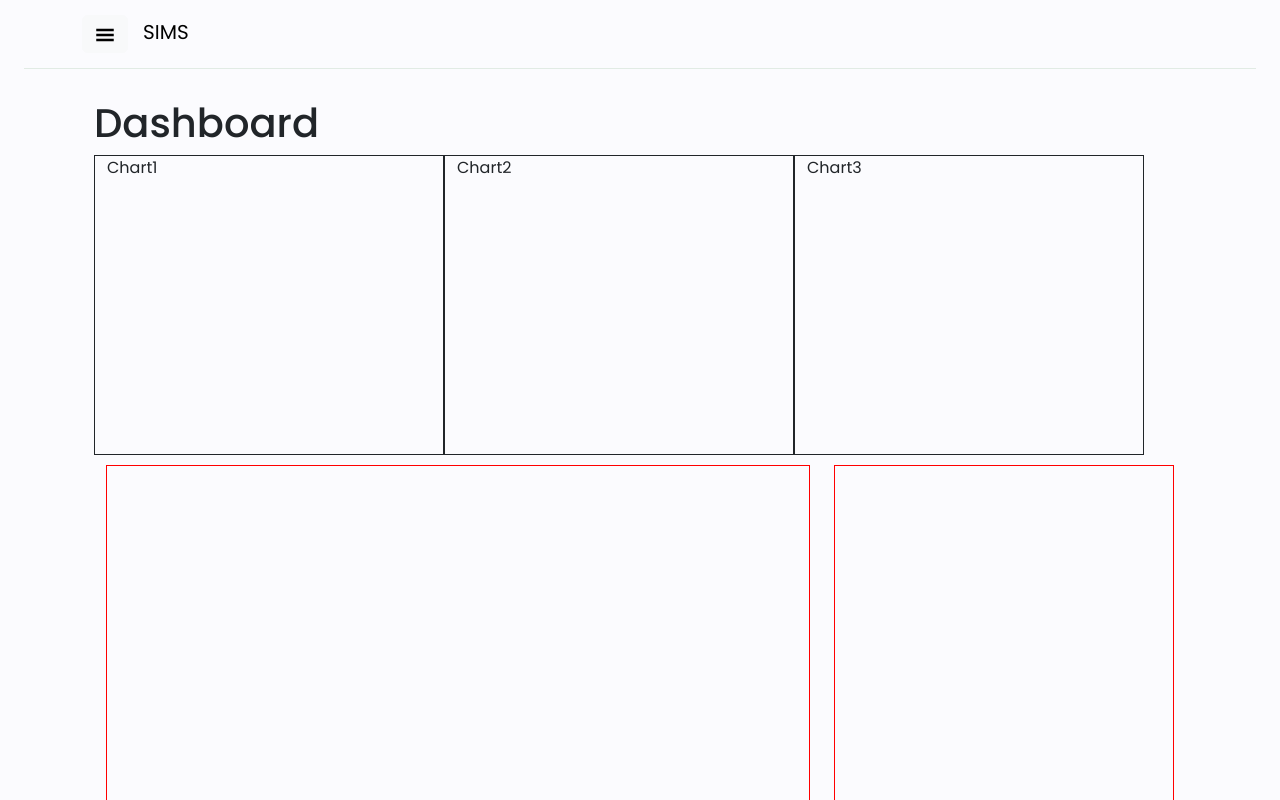
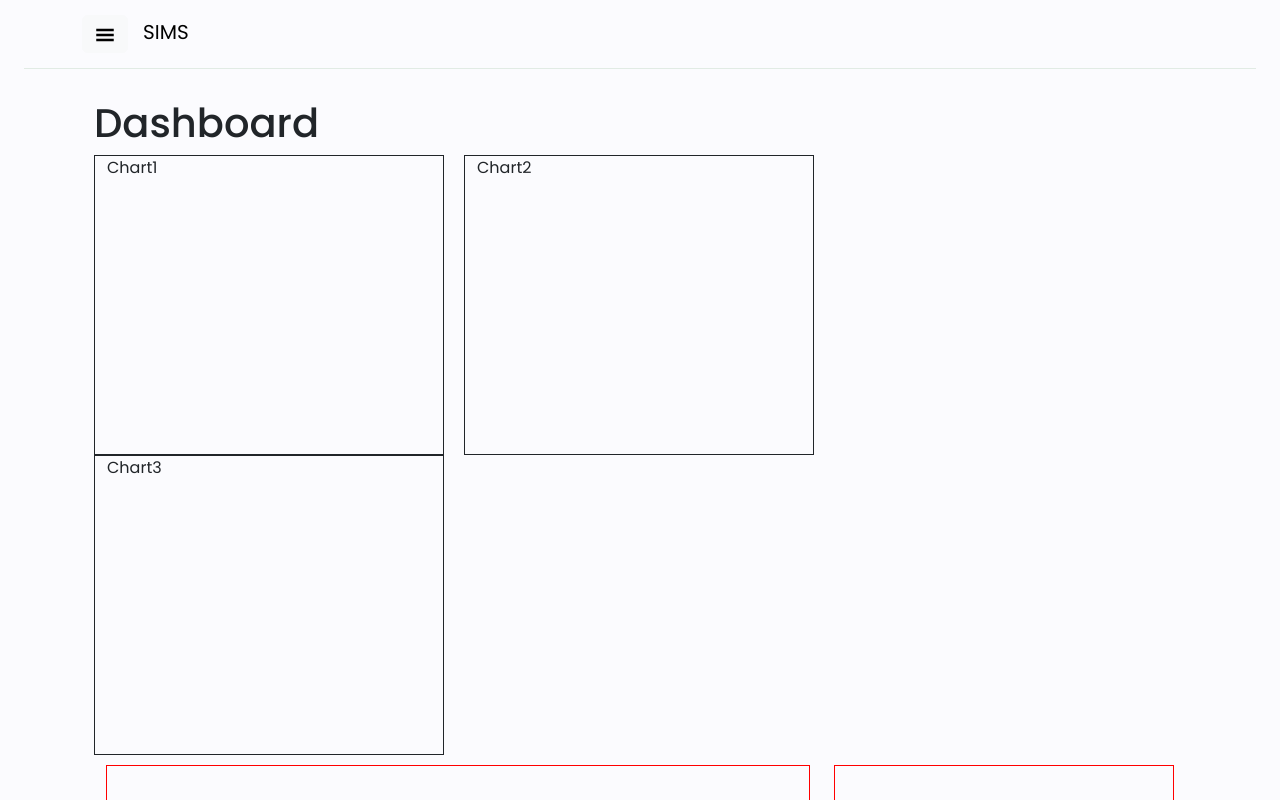
Before and after one commit to MarkRyuo/SalesInventoryManagementSystem_SIMS, a React (Vite) app in the folder client/: page /DashboardPage in a window 1280 px wide. Shown: the top 800 px of the page. Built offline with nearby package versions, Linux system fonts and the light colour scheme.

Commit message:
Subject : Body

```diff
--- a/client/src/components/Dashboard/Dashboard.module.css
+++ b/client/src/components/Dashboard/Dashboard.module.css
@@ -10,6 +10,8 @@
     max-width: 350px;
 
     border: 1px solid;
+
+    margin-right: 20px;
 }
 
 .colChart2 {
@@ -19,6 +21,8 @@
     max-width: 350px;
 
     border: 1px solid;
+
+    margin-right: 20px;
 }
 
 .colChart3 {
@@ -28,4 +32,6 @@
     max-width: 350px;
 
     border: 1px solid;
+
+    margin-right: 20px;
 }
```
